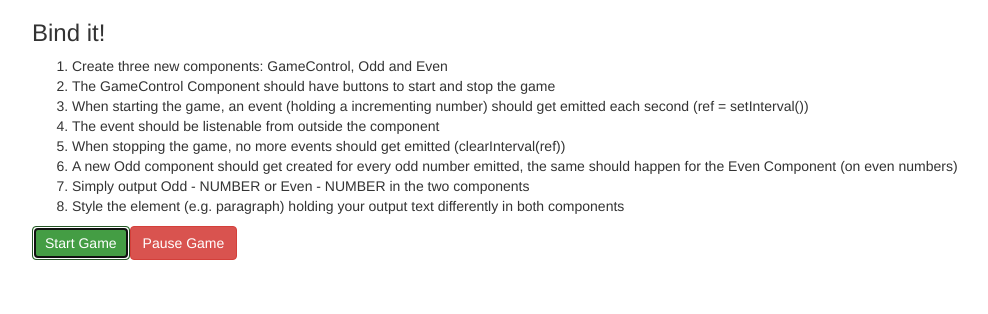
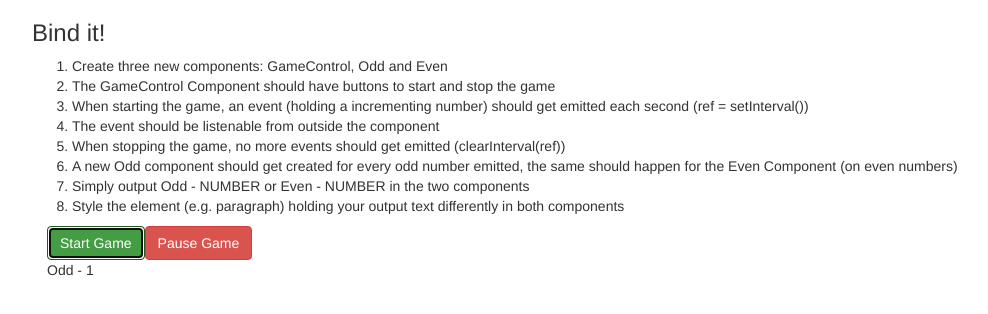
Before and after one commit to galaxyuliana/cmp-databinding-assignment-start, an Angular app: page / in a window 1280 px wide. Both pictures are taken after a click on the button "Start Game". Shown: the top 314 px of the page, without its empty margins (38-1026 px from the left). Built offline with nearby package versions, Linux system fonts and the light colour scheme.

Commit message:
Implemented odd component

```diff
--- a/src/app/app.component.html
+++ b/src/app/app.component.html
@@ -15,6 +15,13 @@
     </div>
   </div>
   <div clas="row">
-    <app-game-control (intervalFired)="onIntervalFired($event)"></app-game-control>
+    <div class="col-xs-12">
+      <app-game-control (intervalFired)="onIntervalFired($event)"></app-game-control>
+    </div>
+  </div>
+  <div clas="row">
+    <div class="col-xs-12">
+      <app-odd *ngFor="let oddNumber of oddNumbers" [number]="oddNumber"></app-odd>
+    </div>
   </div>
 </div>
--- a/src/app/app.component.ts
+++ b/src/app/app.component.ts
@@ -6,8 +6,14 @@ import { Component } from '@angular/core';
   styleUrls: ['./app.component.css']
 })
 export class AppComponent {
+  oddNumbers: number[] = [];
+  evenNumbers: number[] = [];
 
   onIntervalFired(firedNumber: number) {
-    console.log(firedNumber);
+    if(firedNumber % 2 === 0){
+      this.evenNumbers.push(firedNumber);
+    } else {
+      this.oddNumbers.push(firedNumber);
+    }
   }
 }
--- a/src/app/odd/odd.component.html
+++ b/src/app/odd/odd.component.html
@@ -1 +1 @@
-<p>odd works!</p>
+<p>Odd - {{ number }}</p>
--- a/src/app/odd/odd.component.ts
+++ b/src/app/odd/odd.component.ts
@@ -1,4 +1,4 @@
-import { Component, OnInit } from '@angular/core';
+import { Component, Input, OnInit } from '@angular/core';
 
 @Component({
   selector: 'app-odd',
@@ -6,6 +6,7 @@ import { Component, OnInit } from '@angular/core';
   styleUrls: ['./odd.component.css']
 })
 export class OddComponent implements OnInit {
+  @Input() number: number;
 
   constructor() { }
 
```
